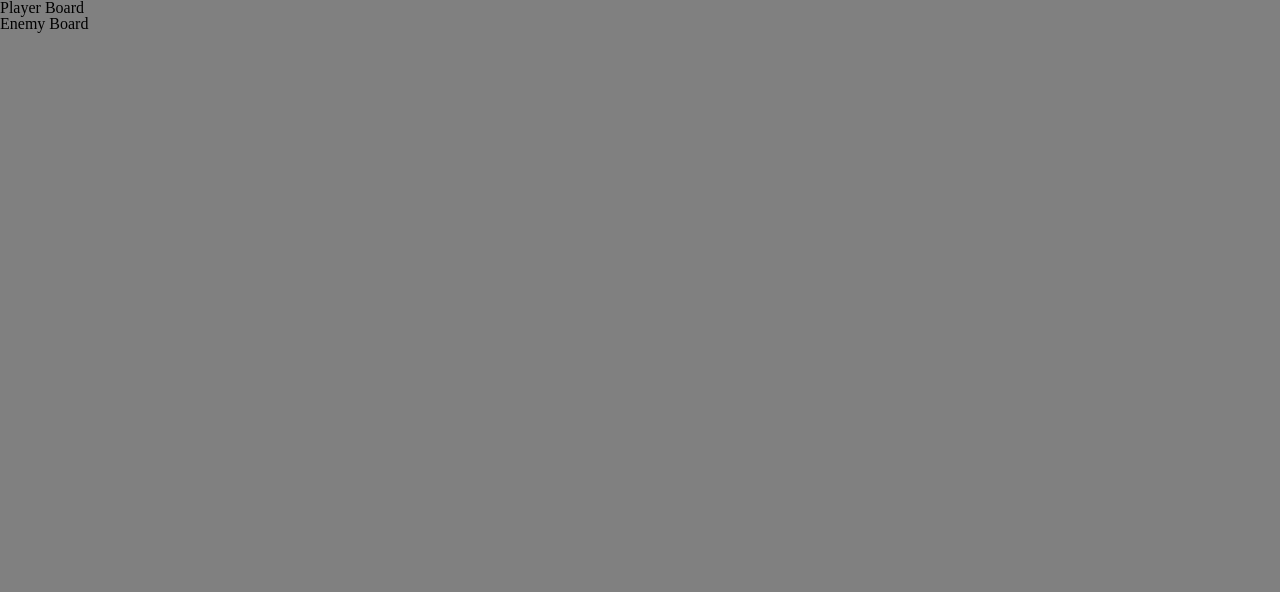
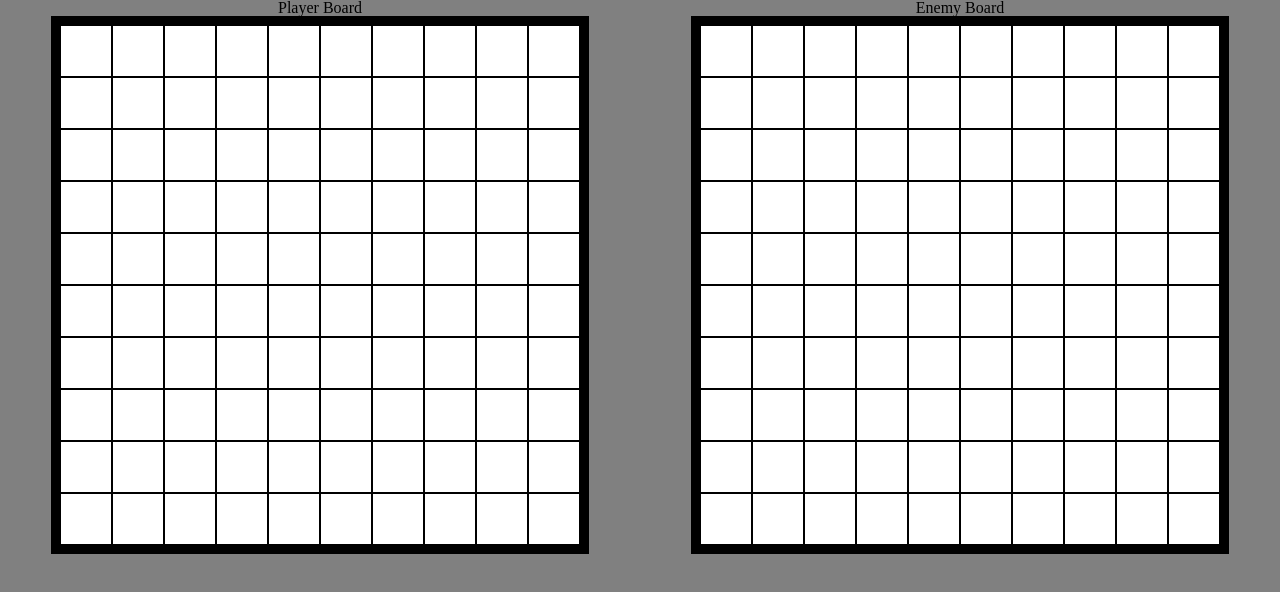
Before and after one commit to blim012/battleship-js, a website built with webpack: page src/template.index.html in a window 1280 px wide. Built offline with nearby package versions, Linux system fonts and the light colour scheme.

Commit message:
initial board styling implemented

```diff
--- a/src/style/style.css
+++ b/src/style/style.css
@@ -1,3 +1,26 @@
 body {
   background-color: grey;
 }
+
+#boards {
+  display: flex;
+  justify-content: space-around;
+  text-align: center;
+}
+
+.board-container {
+  background-color: black;
+  padding: 10px;
+}
+
+.board {
+  display: grid;
+  grid: repeat(10, 1fr) / repeat(10, 1fr);
+  gap: 2px;
+}
+
+.tile {
+  background-color: white;
+  width: 50px;
+  height: 50px;
+}
--- a/src/template.index.html
+++ b/src/template.index.html
@@ -8,11 +8,15 @@
     <div id="boards">
       <div id="player-container">
         <p class="board-title">Player Board</p>
-        <div class="board"></div>
+        <div class="board-container">
+          <div class="board"></div>
+        </div>
       </div>
       <div id="enemy-container">
         <p class="board-title">Enemy Board</p>
-        <div class="board"></div>
+        <div class="board-container">
+          <div class="board"></div>
+        </div>
       </div>
     </div>
   </body>
```
